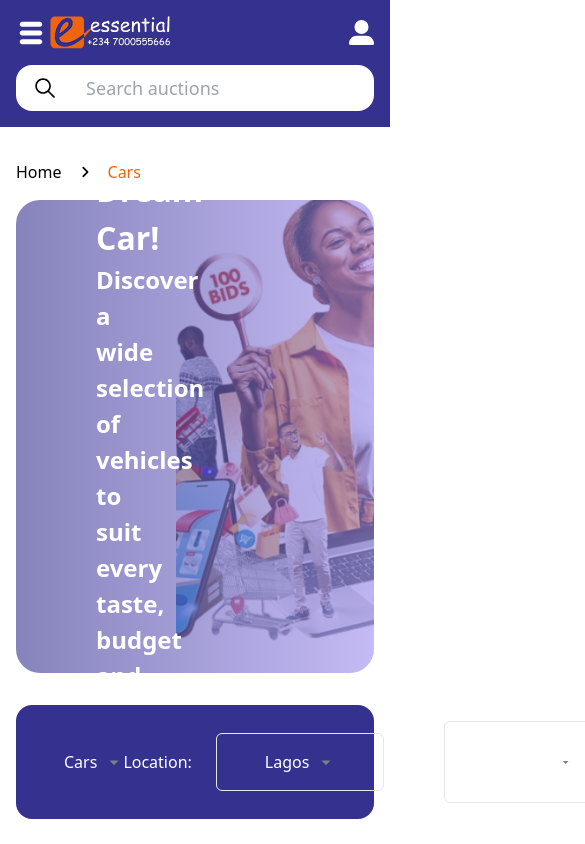
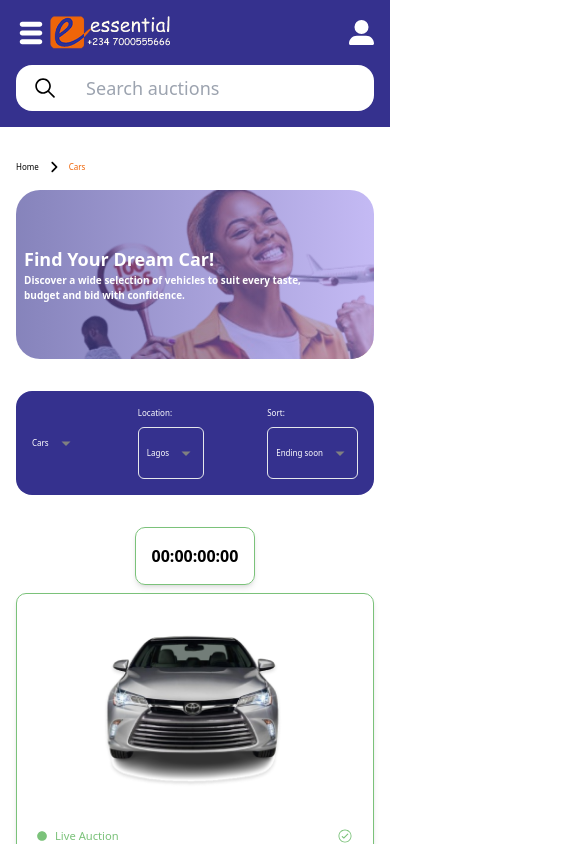
Before and after one commit to Essentialng/auction-sarunmi, a Next.js app: page /cars in a window 390 px wide. Shown: the top 844 px of the page, 585 px wide, since content can reach past the window. Built offline with nearby package versions, Linux system fonts and the light colour scheme.

Commit message:
navigation respomsiveness

```diff
--- a/components/auction_items.jsx
+++ b/components/auction_items.jsx
@@ -5,9 +5,9 @@ import { FaCircle } from "react-icons/fa";
 
 export function AuctionItems({auctions}){
 
-    const btn_class = "bg-[#EF6509] text-white text-[16px] font-[500] px-5 py-2 rounded-lg hover:bg-[#35318E] hover:shadow-black shadow-sm"
+    const btn_class = "bg-[#EF6509] text-white 2xl:text-[16px] xl:text-[16px] md:text-[16px] text-[12px] font-[500] px-5 py-2 rounded-lg hover:bg-[#35318E] hover:shadow-black shadow-sm"
     return(
-        <div className="2xl:grid xl:grid grid-cols-4 gap-4 relative hidden">
+        <div className="grid 2xl:grid-cols-4 xl:grid-cols-4 md:grid-cols-2 grid-cols-1 gap-4 relative">
                         {auctions.map((item, index)=>(
                         <div
                         key={index}
--- a/components/auctions.jsx
+++ b/components/auctions.jsx
@@ -1,7 +1,7 @@
 "use client"
 import {AuctionItems} from "./auction_items";
 import { cars, properties, electronics } from "@/app/items";
-import MobileItems from "./mobileAuction";
+import MobileAuctions from "./mobileAuction";
 
 
 
@@ -21,7 +21,7 @@ export  default function Auctions(){
                             <small className={small}>View all</small>
                         </div>
                         <AuctionItems auctions={cars}/>
-                        <MobileItems auctions = {cars}/>
+                        {/* <MobileAuctions auctions = {cars}/> */}
                     </div>
                     <div className="flex flex-col gap-6">
                         <div className="flex justify-between ">
@@ -29,7 +29,7 @@ export  default function Auctions(){
                             <small className={small}>View all</small>
                         </div>
                         <AuctionItems auctions={properties}/>
-                        <MobileItems auctions = {properties}/>
+                        {/* <MobileAuctions auctions = {properties}/> */}
                     </div>
                     <div className="flex flex-col gap-6">
                         <div className="flex justify-between ">
@@ -37,7 +37,7 @@ export  default function Auctions(){
                             <small className={small}>View all</small>
                         </div>
                         <AuctionItems auctions={electronics}/>
-                        <MobileItems auctions = {electronics}/>
+                        {/* <MobileAuctions auctions = {electronics}/> */}
                     </div>
                 </div>
             </div>
--- a/components/mobileAuction.jsx
+++ b/components/mobileAuction.jsx
@@ -1,4 +1,4 @@
-
+"use client";
 import Slider from 'react-slick';
 import 'slick-carousel/slick/slick.css';
 import 'slick-carousel/slick/slick-theme.css';
@@ -7,7 +7,7 @@ import Image from "next/image";
 import { IoIosCheckmarkCircleOutline } from "react-icons/io";
 import { FaCircle } from "react-icons/fa";
 
-export default function MobileItems({auctions}){
+export default function MobileAuctions({auctions}){
     const settings = {
         dots: true,
         infinite: true,
--- a/components/products.jsx
+++ b/components/products.jsx
@@ -1,48 +1,68 @@
 import { FaAngleRight } from "react-icons/fa6";
 import { RiArrowDownSFill } from "react-icons/ri";
 import { AuctionItems } from "./auction_items";
+import MobileAuctions from "./mobileAuction";
 
 export default function Products({page, headline, detail, category, style, data}){
+
+    const filter_con = "flex 2xl:flex-row xl:flex-row md:flex-row flex-col gap-2 2xl:items-center xl:items-center md:items-center";
+    const filter_text = "flex items-center gap-2 border broder-white 2xl:px-12 xl:px-12 md:px-12 px-2 py-4 rounded-md";
+
+
     return(
         <div className="flex flex-col gap-8 2xl:px-[4rem] xl:px-[4rem] px-[1rem] py-[10rem] ">
             <div className="flex flex-col gap-4">
-                <div className="flex items-center gap-4">
+                <div className="flex items-center 2xl:gap-4 xl:gap-4 gap-2 2xl:text-[14px] xl:text-[14px] md:text-[10px] text-[8px]">
                     <span>Home</span>
                     <FaAngleRight size={14}/>
                     <span className="text-[#EF6509]">{page}</span>
                 </div>
-                <div className="relative items-center justify-center h-[56vh] overflow-hidden rounded-3xl">
-                    <div className="relative px-[5rem] text-white flex flex-col justify-center h-full w-2/3 z-30 font-[700]">
-                        <p className="text-[32px] ">{headline}</p>
-                        <small className="text-[24px] w-3/4">{detail}</small>
+                <div className="relative items-center justify-center 2xl:h-[56vh] xl:h-[56vh]
+                 h-[20vh] overflow-hidden rounded-3xl"
+                 >
+                    <div className="relative 2xl:px-[5rem] xl:px-[5rem] px-2 text-white
+                    flex flex-col justify-center h-full 2xl:w-2/3 xl:w-2/3 w-full z-30 font-[700]"
+                    >
+                        <p className="2xl:text-[32px] xl:text-[32px] md:text-[24px] text-[18px] ">{headline}</p>
+                        <small className="2xl:text-[24px] xl:text-[24px] md:text-[18px]
+                        text-[10px] 2xl:w-3/4 xl:w-3/4 w-5/6"
+                        >
+                            {detail}
+                        </small>
                     </div>
-                    <div className={`${style} absolute top-[-2rem] right-[-10rem] w-full h-[60vh] z-10`}>
+                    <div className={`${style} absolute top-[-2rem] 2xl:right-[-10rem]
+                    xl:right-[-10rem] right-[-4rem] w-full h-[60vh] z-10`}
+                    >
 
                     </div>
-                    <div className="absolute h-full w-full bg-gradient-to-r from-[#35318E] to-[#9D8CED] opacity-60 right-0 top-0 z-20"/>
+                    <div className="absolute h-full w-full bg-gradient-to-r from-[#35318E]
+                     to-[#9D8CED] opacity-60 right-0 top-0 z-20"/>
                 </div>
             </div>
-            <div className="flex justify-between bg-[#35318E] rounded-2xl px-12 py-4 text-white">
+            <div className="flex justify-between items-center bg-[#35318E] rounded-2xl 2xl:px-12
+            xl:px-12 px-4 py-4 text-white 2xl:text-[14px] xl:text-[14px] md:text-[10px] text-[8px]"
+            >
                 <div className="flex gap-2 items-center">
                     <span>{category}</span>
                     <RiArrowDownSFill size={18} color="gray"/>
                 </div>
-                <div className="flex gap-2 items-center">
+                <div className={filter_con}>
                     <p className="pr-4">Location:</p>
-                    <div className="flex items-center gap-2 border broder-white px-12 py-4 rounded-md">
+                    <div className={filter_text}>
                         <span>Lagos</span>
                         <RiArrowDownSFill size={18} color="gray"/>
                     </div>
                 </div>
-                <div className="flex gap-2 items-center">
+                <div className={filter_con}>
                     <p className="pr-4">Sort:</p>
-                    <div className="flex items-center gap-2 border broder-white px-12 py-4 rounded-md">
+                    <div className={filter_text}>
                         <span>Ending soon</span>
                         <RiArrowDownSFill size={18} color="gray"/>
                     </div>
                 </div>
             </div>
             <AuctionItems auctions = {data}/>
+            {/* <MobileAuctions auctions= {data}/> */}
         </div>
     )
 }
```
